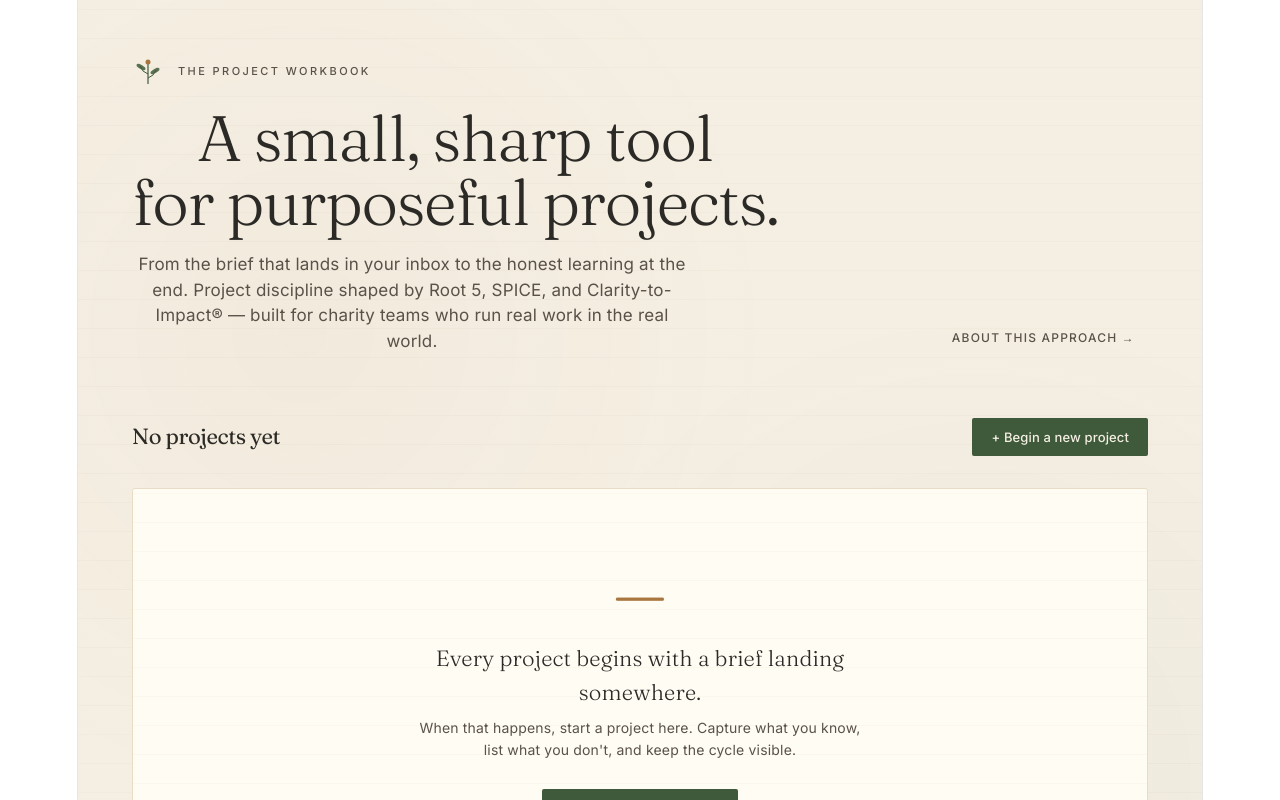
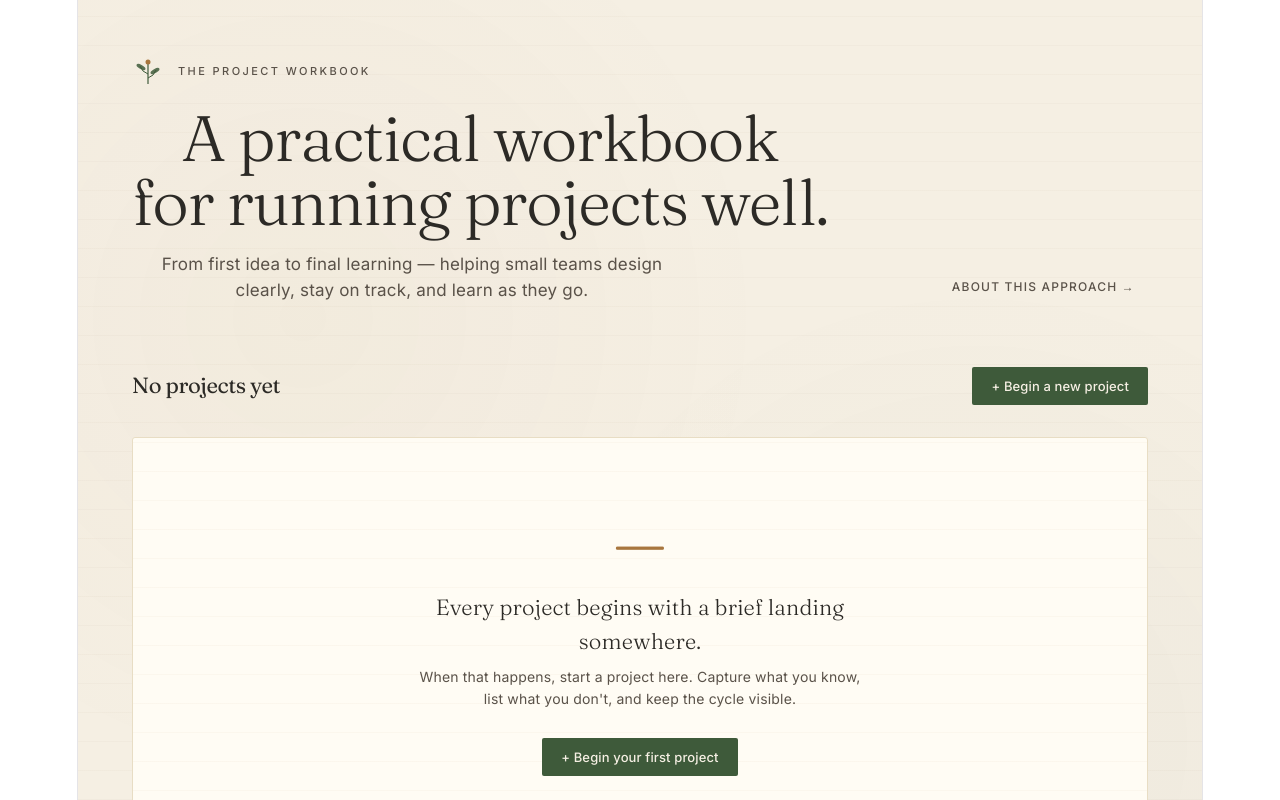
Before and after one commit to ewspartnership/project-workbook, a React (Vite) app: page / in a window 1280 px wide. Shown: the top 800 px of the page. Built offline with nearby package versions, Linux system fonts and the light colour scheme.

Commit message:
Update landing page strapline and tagline

```diff
--- a/src/App.jsx
+++ b/src/App.jsx
@@ -727,11 +727,11 @@ function Home({ projects, onOpen, onAdd, onDelete, onMethodology }) {
               <span style={{ fontSize: 11, letterSpacing: '0.22em', textTransform: 'uppercase', color: '#5A5249', fontWeight: 500 }}>The Project Workbook</span>
             </div>
             <h1 style={{ margin: 0, fontSize: 'clamp(42px, 6vw, 64px)', lineHeight: 1.0, maxWidth: 720 }}>
-              A small, sharp tool<br/>
-              <span style={{ fontStyle: 'italic', fontWeight: 300 }}>for purposeful projects.</span>
+              A practical workbook<br/>
+              <span style={{ fontStyle: 'italic', fontWeight: 300 }}>for running projects well.</span>
             </h1>
             <p style={{ marginTop: 18, fontSize: 17, color: '#5A5249', maxWidth: 560, lineHeight: 1.5 }}>
-              From the brief that lands in your inbox to the honest learning at the end. Project discipline shaped by <em>Root 5</em>, <em>SPICE</em>, and <em>Clarity-to-Impact®</em> — built for charity teams who run real work in the real world.
+              From first idea to final learning — helping small teams design clearly, stay on track, and learn as they go.
             </p>
           </div>
           <button className="btn btn-ghost" onClick={onMethodology} style={{ fontSize: 12, letterSpacing: '0.1em', textTransform: 'uppercase' }}>
```
